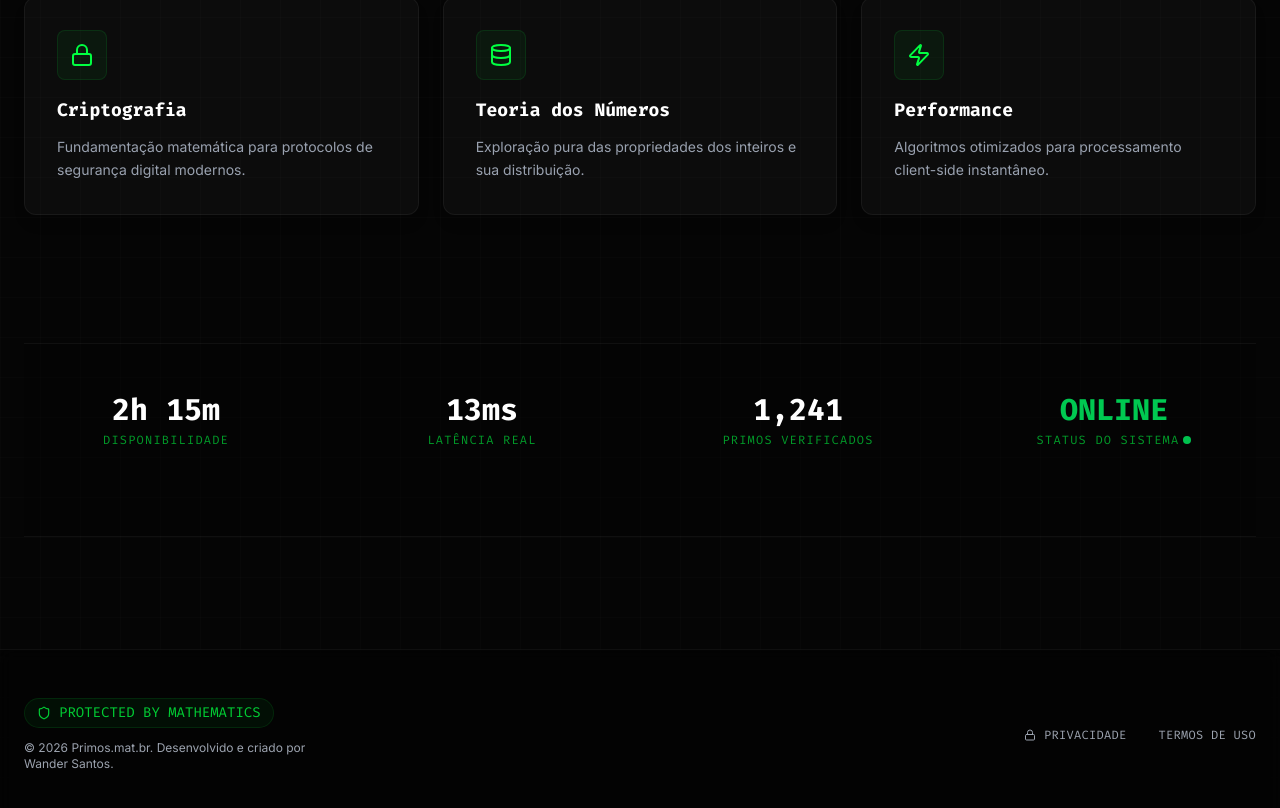
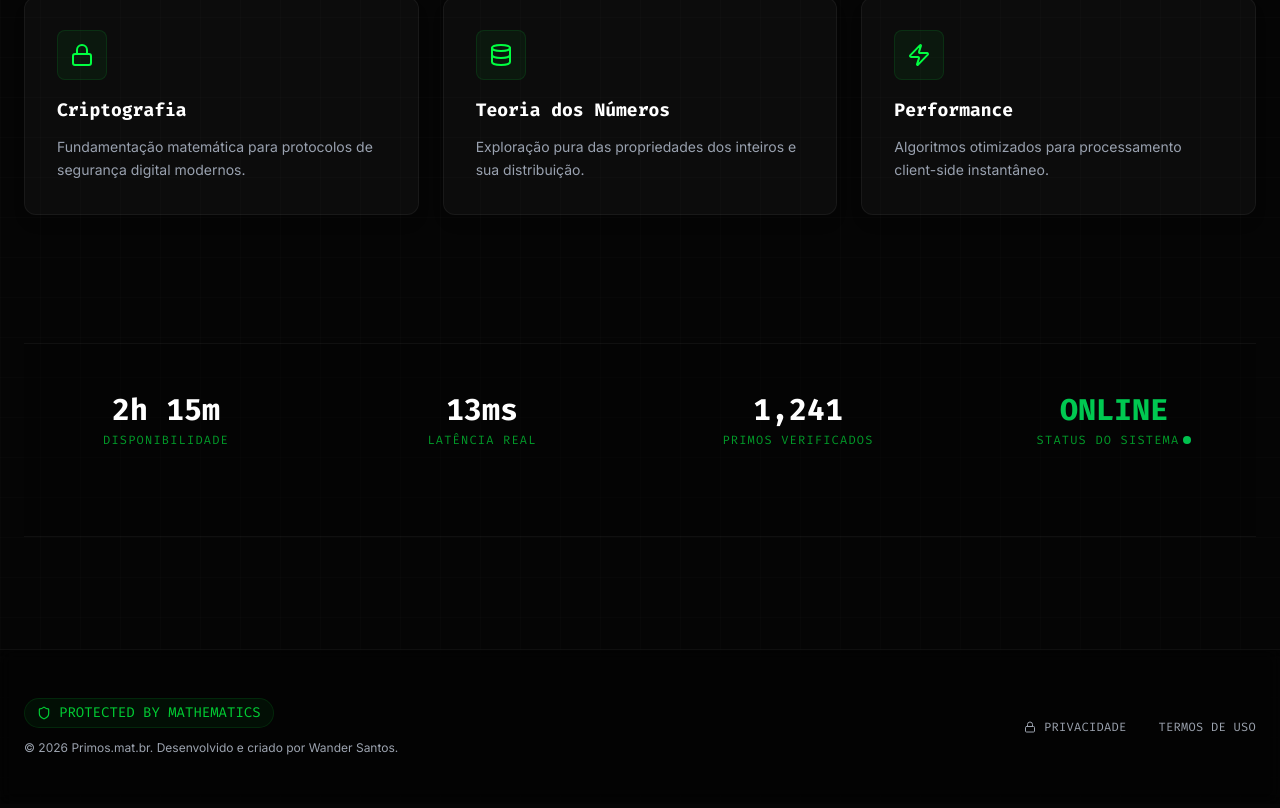
Before and after one commit to wanderetec-stack/primos-mat, a React (Vite) app: page / in a window 1280 px wide. Shown: the part 1263-2071 px from the top of the page. Built offline with nearby package versions, Linux system fonts and the light colour scheme; no server answers.

Commit message:
Fix: Footer text alignment (remove max-width constraint)

```diff
--- a/src/components/Layout.tsx
+++ b/src/components/Layout.tsx
@@ -93,7 +93,7 @@
               <Shield size={14} />
               <span>PROTECTED BY MATHEMATICS</span>
             </div>
-            <p className="text-xs text-muted max-w-xs text-center md:text-left">
+            <p className="text-xs text-muted text-center md:text-left">
               © {new Date().getFullYear()} Primos.mat.br. Desenvolvido e criado por Wander Santos.
             </p>
           </div>
```
